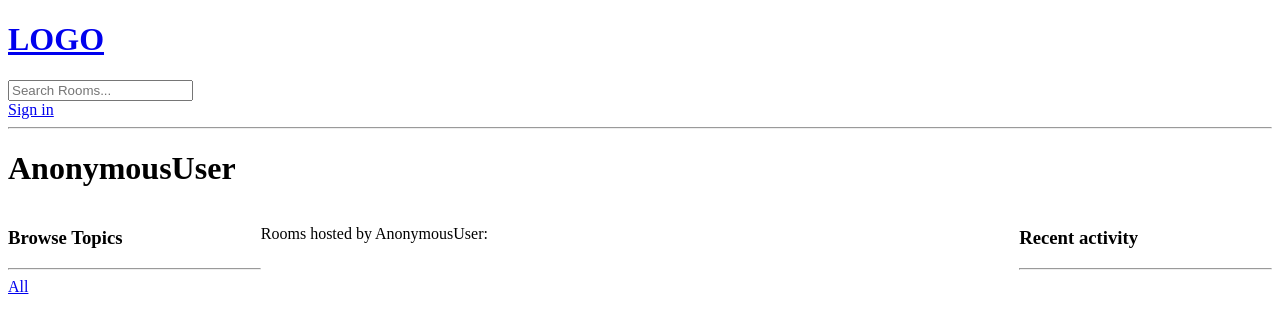
After one commit to philipsteingruber/studybud, a Django app: template studybud/base/templates/base/profile.html in a window 1280 px wide. The commit adds this page. Shown: the top 333 px of the page. Run offline with Django 5.2, Linux system fonts and the light colour scheme; the template is opened without the code that fills it, so the values that code supplies are empty.

Commit message:
Created user profile page

```diff
--- a/studybud/base/templates/base/activity_feed_component.html
+++ b/studybud/base/templates/base/activity_feed_component.html
@@ -2,7 +2,7 @@
 <hr>
 {% for message in activity_messages %}
     <div class="activity-message">
-        <small>@{{ message.user }} {{ message.created|timesince }} ago</small>
+        <small><a href="{% url 'user_profile' message.user.id %}">@{{ message.user }}</a> {{ message.created|timesince }} ago</small>
         <small>replied to: {{ message.room }}</small>
         <p>{{ message }}</p>
         {% if request.user.is_authenticated and request.user == message.user %}
--- /dev/null
+++ b/studybud/base/templates/base/profile.html
@@ -0,0 +1,25 @@
+{% extends 'main.html' %}
+{% block content %}
+    <h1>{{ user }}</h1>
+
+    <style>
+        .profile-container {
+            display: grid;
+            grid-template-columns: 1fr 3fr 1fr;
+        }
+    </style>
+
+    <div class="profile-container">
+        <div>
+            {% include 'base/topics_component.html' %}
+        </div>
+        <div>
+            <p>Rooms hosted by {{ user }}:</p>
+            <br>
+            {% include 'base/room_list_component.html' %}
+        </div>
+        <div>
+            {% include 'base/activity_feed_component.html' %}
+        </div>
+    </div>
+{% endblock %}
--- a/studybud/base/templates/base/room_list_component.html
+++ b/studybud/base/templates/base/room_list_component.html
@@ -4,7 +4,7 @@
             <a href="{% url 'update_room' room.id %}">Edit</a>
             <a href="{% url 'delete_room' room.id %}">Delete</a>
         {% endif %}
-        <span>@{{ room.host.username.capitalize }}</span>
+        <a href="{% url 'user_profile' room.host.id %}">@{{ room.host.username.capitalize }}</a>
         <h5>{{ room.id }} -- <a href="{% url 'room' room.id %}">{{ room.name }}</a></h5>
         <small>{{ room.topic.name }}</small>
         <hr>
--- a/studybud/base/urls.py
+++ b/studybud/base/urls.py
@@ -8,6 +8,7 @@ urlpatterns = [
     path('register/', views.register_user, name='register'),
     path('', views.home, name='home'),
     path('room/<str:pk>', views.view_room, name='room'),
+    path('profile/<str:pk>', views.user_profile, name='user_profile'),
     path('create-room/', views.create_room, name='create_room'),
     path('update_room/<str:pk>', views.update_room, name='update_room'),
     path('delete_room/<str:pk>', views.delete_room, name='delete_room'),
```
Also changed, not shown: studybud/base/views.py (+9 -0 lines).
